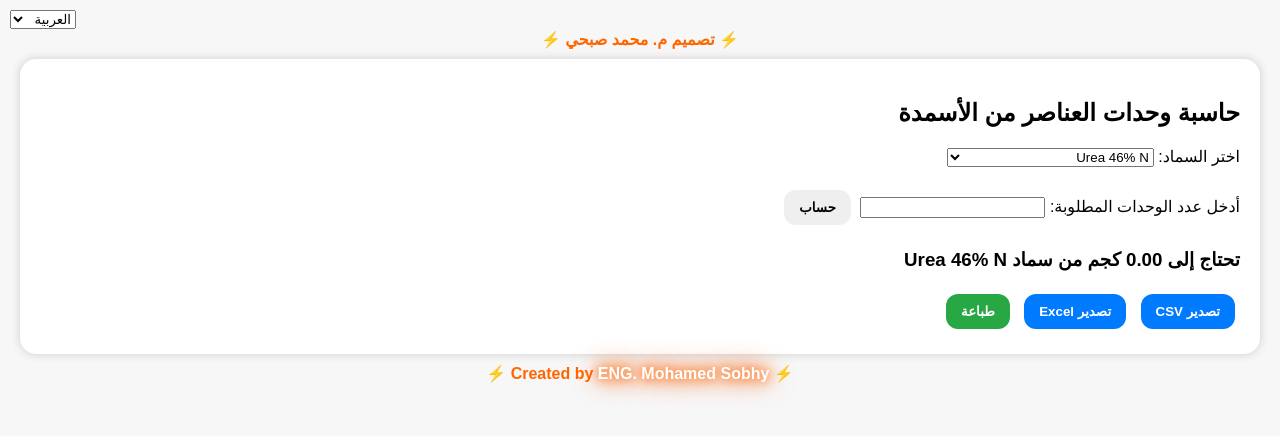
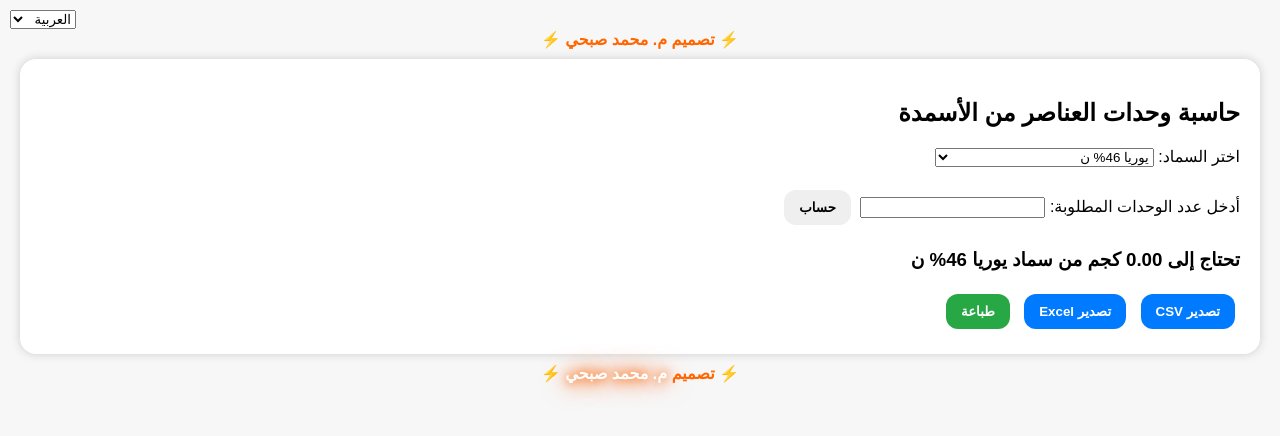
Before and after one commit to Hamo-2003/Fertilizer-Units-Calculator, a plain HTML site: page index.html in a window 1280 px wide. Both pictures are taken after a click on the button "حساب". Drawn offline with Linux system fonts and the light colour scheme.

Commit message:
Update index.html

```diff
--- a/index.html
+++ b/index.html
@@ -36,53 +36,68 @@
 
   <h3 id="result"></h3><button id="exportCSVBtn" class="export" onclick="downloadCSV()">تصدير CSV</button> <button id="exportExcelBtn" class="export" onclick="downloadExcel()">تصدير Excel</button> <button id="printBtn" class="print" onclick="window.print()">طباعة</button>
 
-</div><footer>⚡ Created by <span class="glowing-name">ENG. Mohamed Sobhy</span> ⚡</footer><script>
-const fertilizers = {
-  "Urea 46% N": { N: 46 },
-  "Ammonium Nitrate 33.5%": { N: 33.5 },
-  "MAP 12-61-0": { N: 12, P: 61 },
-  "DAP 18-46-0": { N: 18, P: 46 },
-  "MKP 0-52-34": { P: 52, K: 34 },
-  "NPK 20-20-20": { N: 20, P: 20, K: 20 },
-  "كبريتات الأمونيوم 20.5%": { N: 20.5 },
-  "نترات الأمونيوم 33.5%": { N: 33.5 },
-  "اليوريا 46.5%": { N: 46.5 },
-  "نترات الكالسيوم 15.5%": { N: 15.5 },
-  "حمض النيتريك 60%": { N: 60 },
-  "فوسفات اليوريا 17-19": { N: 17, P: 19 },
-  "فوسفات أحادي الأمونيوم 12-51.5": { N: 12, P: 51.5 },
-  "فوسفات ثنائي الأمونيوم 19.5-55": { N: 19.5, P: 55 },
-  "سوبر فوسفات أحادي 15.5%": { P: 15.5 },
-  "سوبر فوسفات ثلاثي 46%": { P: 46 },
-  "حمض الفوسفوريك 85%": { P: 85 },
-  "كبريتات البوتاسيوم 48%": { K: 48 },
-  "كلوريد البوتاسيوم 61%": { K: 61 },
-  "نترات البوتاسيوم 13-44": { N: 13, K: 44 }
-};
+</div><footer>⚡ تصميم <span class="glowing-name">م. محمد صبحي</span> ⚡</footer><script>
+const FERTILIZERS_DATA = [
+  { en: "Urea 46% N", ar: "يوريا 46% ن", ratios: { N: 46 } },
+  { en: "Ammonium Nitrate 33.5% N", ar: "نترات الأمونيوم 33.5% ن", ratios: { N: 33.5 } },
+  { en: "Ammonium Sulfate 20.5% N", ar: "كبريتات الأمونيوم 20.5% ن", ratios: { N: 20.5 } },
+  { en: "Calcium Nitrate 15.5% N", ar: "نترات الكالسيوم 15.5% ن", ratios: { N: 15.5 } },
+  { en: "Nitric Acid 60% N", ar: "حمض النيتريك 60% ن", ratios: { N: 60 } },
+  { en: "MAP 12-61-0", ar: "فوسفات أحادي الأمونيوم 12-61-0", ratios: { N: 12, P: 61 } },
+  { en: "DAP 18-46-0", ar: "فوسفات ثنائي الأمونيوم 18-46-0", ratios: { N: 18, P: 46 } },
+  { en: "MKP 0-52-34", ar: "فوسفات أحادي البوتاسيوم 0-52-34", ratios: { P: 52, K: 34 } },
+  { en: "NPK 20-20-20", ar: "مركب 20-20-20", ratios: { N: 20, P: 20, K: 20 } },
+  { en: "Urea Phosphate 17-44-0", ar: "فوسفات اليوريا 17-44-0", ratios: { N: 17, P: 44 } },
+  { en: "Mono-Ammonium Phosphate 12-51.5-0", ar: "فوسفات أحادي الأمونيوم 12-51.5-0", ratios: { N: 12, P: 51.5 } },
+  { en: "Di-Ammonium Phosphate 19.5-55-0", ar: "فوسفات ثنائي الأمونيوم 19.5-55-0", ratios: { N: 19.5, P: 55 } },
+  { en: "Single Super Phosphate 0-15.5-0", ar: "سوبر فوسفات أحادي 0-15.5-0", ratios: { P: 15.5 } },
+  { en: "Triple Super Phosphate 0-46-0", ar: "سوبر فوسفات ثلاثي 0-46-0", ratios: { P: 46 } },
+  { en: "Phosphoric Acid 85% P", ar: "حمض الفوسفوريك 85% ف", ratios: { P: 85 } },
+  { en: "Potassium Sulfate 0-0-48", ar: "كبريتات البوتاسيوم 0-0-48", ratios: { K: 48 } },
+  { en: "Potassium Chloride 0-0-61", ar: "كلوريد البوتاسيوم 0-0-61", ratios: { K: 61 } },
+  { en: "Potassium Nitrate 13-0-44", ar: "نترات البوتاسيوم 13-0-44", ratios: { N: 13, K: 44 } }
+];
 
 function loadFertilizers() {
   const select = document.getElementById("fertilizer");
-  for (let f in fertilizers) {
+  select.innerHTML = ''; // Clear existing options
+  const lang = document.getElementById("language").value;
+
+  FERTILIZERS_DATA.forEach((fert) => {
     const option = document.createElement("option");
-    option.value = f;
-    option.textContent = f;
+    option.value = fert.en; // Use English name as value for consistent lookup
+    option.textContent = lang === 'ar' ? fert.ar : fert.en;
     select.appendChild(option);
-  }
+  });
+}
+
+function getFertilizerRatios(name) {
+  const fert = FERTILIZERS_DATA.find(f => f.en === name);
+  return fert ? fert.ratios : null;
 }
 
 function calculate() {
-  const fert = document.getElementById("fertilizer").value;
+  const fertNameEn = document.getElementById("fertilizer").value;
   const units = document.getElementById("units").value;
+  const lang = document.getElementById("language").value;
 
-  const percent = Object.values(fertilizers[fert])[0];
+  const ratios = getFertilizerRatios(fertNameEn);
+  if (!ratios) {
+    document.getElementById("result").textContent = lang === 'ar' ? "خطأ: لم يتم العثور على بيانات السماد." : "Error: Fertilizer data not found.";
+    return;
+  }
+
+  // Use the first ratio found (N, P, or K) for calculation as per original logic
+  const percent = Object.values(ratios)[0];
   const kg = (units / (percent / 100)).toFixed(2);
 
-  const lang = document.getElementById("language").value;
+  const fertNameDisplay = FERTILIZERS_DATA.find(f => f.en === fertNameEn)[lang];
+
   let resultText;
   if (lang === "en") {
-    resultText = `You need ${kg} kg of ${fert} fertilizer`;
+    resultText = `You need ${kg} kg of ${fertNameDisplay} fertilizer`;
   } else {
-    resultText = `تحتاج إلى ${kg} كجم من سماد ${fert}`;
+    resultText = `تحتاج إلى ${kg} كجم من سماد ${fertNameDisplay}`;
   }
   document.getElementById("result").textContent = resultText;
 }
@@ -129,6 +144,7 @@ function switchLanguage() {
     document.getElementById("exportExcelBtn").textContent = "تصدير Excel";
     document.getElementById("printBtn").textContent = "طباعة";
   }
+  loadFertilizers(); // Reload fertilizer list with correct language
 }
 
 loadFertilizers();
```
